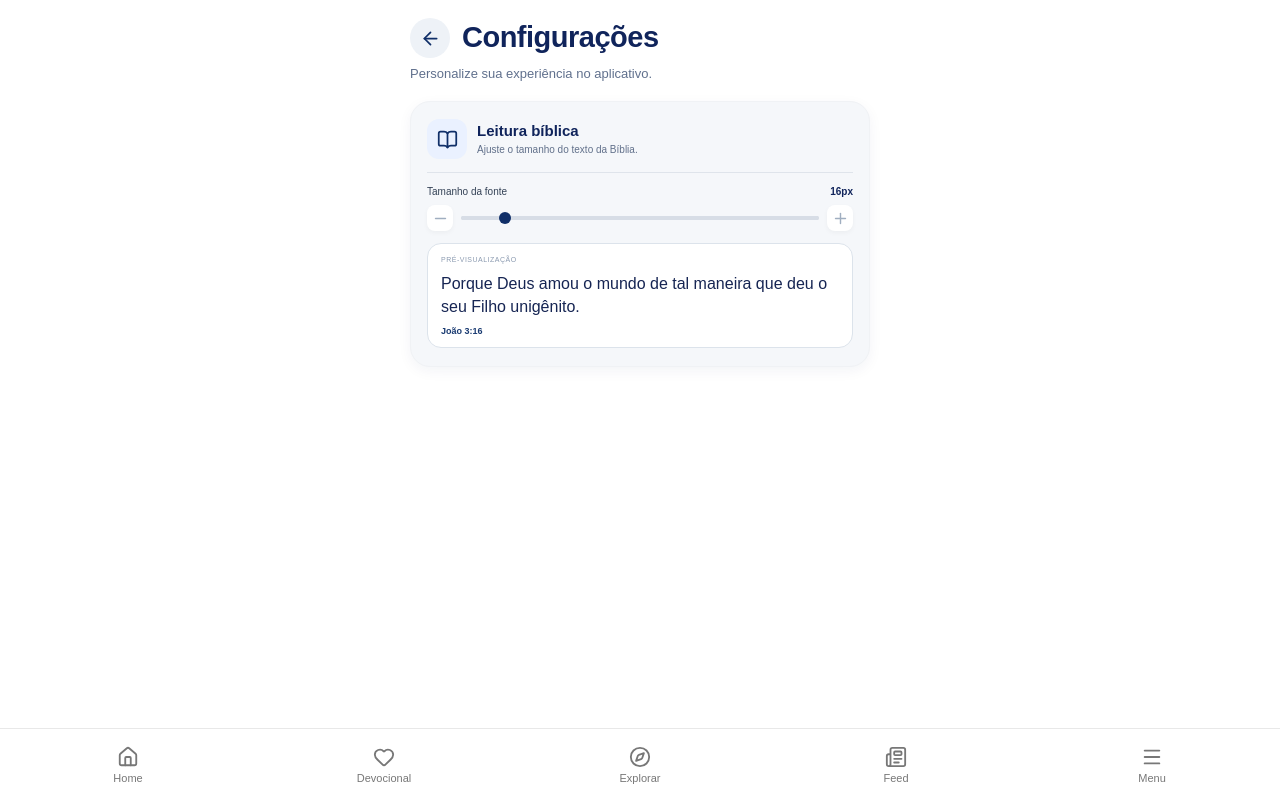
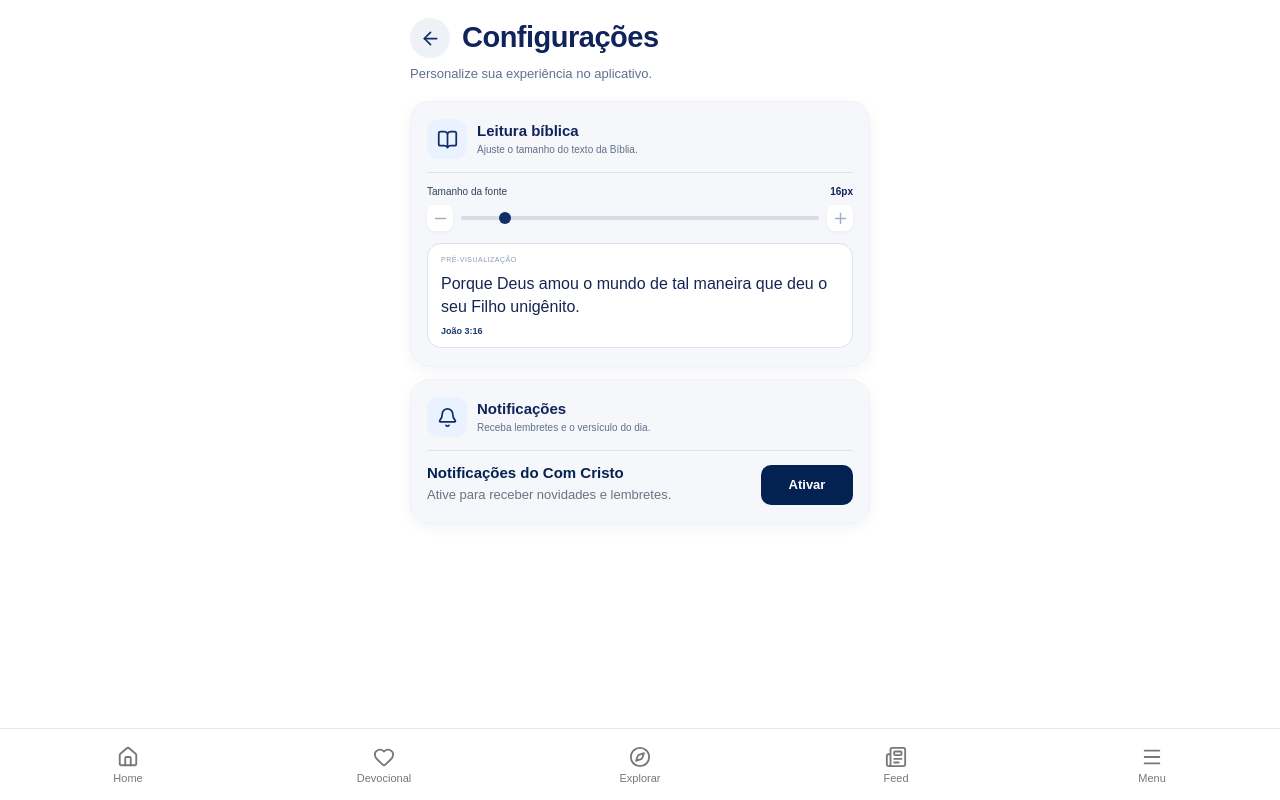
Before and after one commit to Andresantosofic/ComCristoWeb, a React (Vite) app: page /configuracoes in a window 1280 px wide. Built offline with nearby package versions, Linux system fonts and the light colour scheme; no server answers; the database is empty.

Commit message:
Adiciona ativacao de notificacoes Web

```diff
--- a/src/pages/Configuracoes.css
+++ b/src/pages/Configuracoes.css
@@ -756,3 +756,68 @@
   outline: 3px solid rgba(16, 47, 104, 0.15);
   outline-offset: 2px;
 }
+/* =========================================================
+   NOTIFICAÇÕES
+   ========================================================= */
+
+.notificacoes-controle {
+  display: flex;
+  align-items: center;
+  justify-content: space-between;
+  gap: 20px;
+}
+
+.notificacoes-controle strong {
+  display: block;
+  color: #042251;
+  font-size: 15px;
+  font-weight: 700;
+}
+
+.notificacoes-controle p {
+  margin: 5px 0 0;
+  color: #6b7280;
+  font-size: 13px;
+  line-height: 1.45;
+}
+
+.notificacoes-button {
+  flex-shrink: 0;
+  min-width: 92px;
+  height: 40px;
+  padding: 0 16px;
+  border: none;
+  border-radius: 10px;
+  background: #042251;
+  color: #fff;
+  font-size: 13px;
+  font-weight: 600;
+  cursor: pointer;
+  transition:
+    background 0.2s ease,
+    transform 0.15s ease,
+    opacity 0.2s ease;
+}
+
+.notificacoes-button:hover:not(:disabled) {
+  background: #06316f;
+}
+
+.notificacoes-button:active:not(:disabled) {
+  transform: scale(0.96);
+}
+
+.notificacoes-button:disabled {
+  cursor: default;
+  opacity: 0.65;
+}
+
+@media (max-width: 600px) {
+  .notificacoes-controle {
+    align-items: flex-start;
+  }
+
+  .notificacoes-button {
+    min-width: 86px;
+  }
+}
--- a/src/pages/Configuracoes.tsx
+++ b/src/pages/Configuracoes.tsx
@@ -1,5 +1,6 @@
 import {
   ArrowLeft,
+  Bell,
   BookOpen,
   Minus,
   Plus,
@@ -11,6 +12,7 @@ import {
 import { useNavigate } from 'react-router-dom'
 
 import './Configuracoes.css'
+import { registrarNotificacaoWeb } from '../services/notificacaoWebService'
 
 /* =========================================================
    CHAVES DO LOCALSTORAGE
@@ -65,6 +67,33 @@ function lerNumero(
 
 export default function Configuracoes() {
   const navigate = useNavigate()
+
+  const [notificacoesAtivas, setNotificacoesAtivas] =
+  useState(
+    typeof Notification !== 'undefined' &&
+    Notification.permission === 'granted',
+  )
+
+const [ativandoNotificacoes, setAtivandoNotificacoes] =
+  useState(false)
+
+const ativarNotificacoes = async () => {
+  if (ativandoNotificacoes) return
+
+  setAtivandoNotificacoes(true)
+
+  try {
+    await registrarNotificacaoWeb()
+
+    const ativas =
+      typeof Notification !== 'undefined' &&
+      Notification.permission === 'granted'
+
+    setNotificacoesAtivas(ativas)
+  } finally {
+    setAtivandoNotificacoes(false)
+  }
+}
   /* -----------------------------------------
      FONTE
      ----------------------------------------- */
@@ -296,7 +325,69 @@ export default function Configuracoes() {
           </div>
 
         </section>
+        {/* =================================================
+            NOTIFICAÇÕES
+            ================================================= */}
 
+        <section className="config-card">
+
+          <div className="config-section-header">
+
+            <div className="config-icon config-icon-blue">
+              <Bell
+                size={21}
+                strokeWidth={2}
+              />
+            </div>
+
+            <div>
+              <h2>
+                Notificações
+              </h2>
+
+              <p>
+                Receba lembretes e o
+                versículo do dia.
+              </p>
+            </div>
+
+          </div>
+
+          <div className="config-divider" />
+
+          <div className="notificacoes-controle">
+
+            <div>
+              <strong>
+                Notificações do Com Cristo
+              </strong>
+
+              <p>
+                {notificacoesAtivas
+                  ? 'As notificações estão ativadas neste navegador.'
+                  : 'Ative para receber novidades e lembretes.'}
+              </p>
+            </div>
+
+            <button
+              type="button"
+              className="notificacoes-button"
+              onClick={ativarNotificacoes}
+              disabled={
+                ativandoNotificacoes ||
+                notificacoesAtivas
+              }
+            >
+              {ativandoNotificacoes
+                ? 'Ativando...'
+                : notificacoesAtivas
+                  ? 'Ativadas'
+                  : 'Ativar'}
+            </button>
+
+          </div>
+
+        </section>
       </div>
     </main>
   )
```
Also changed, not shown: src/App.tsx (line endings or trailing spaces).
